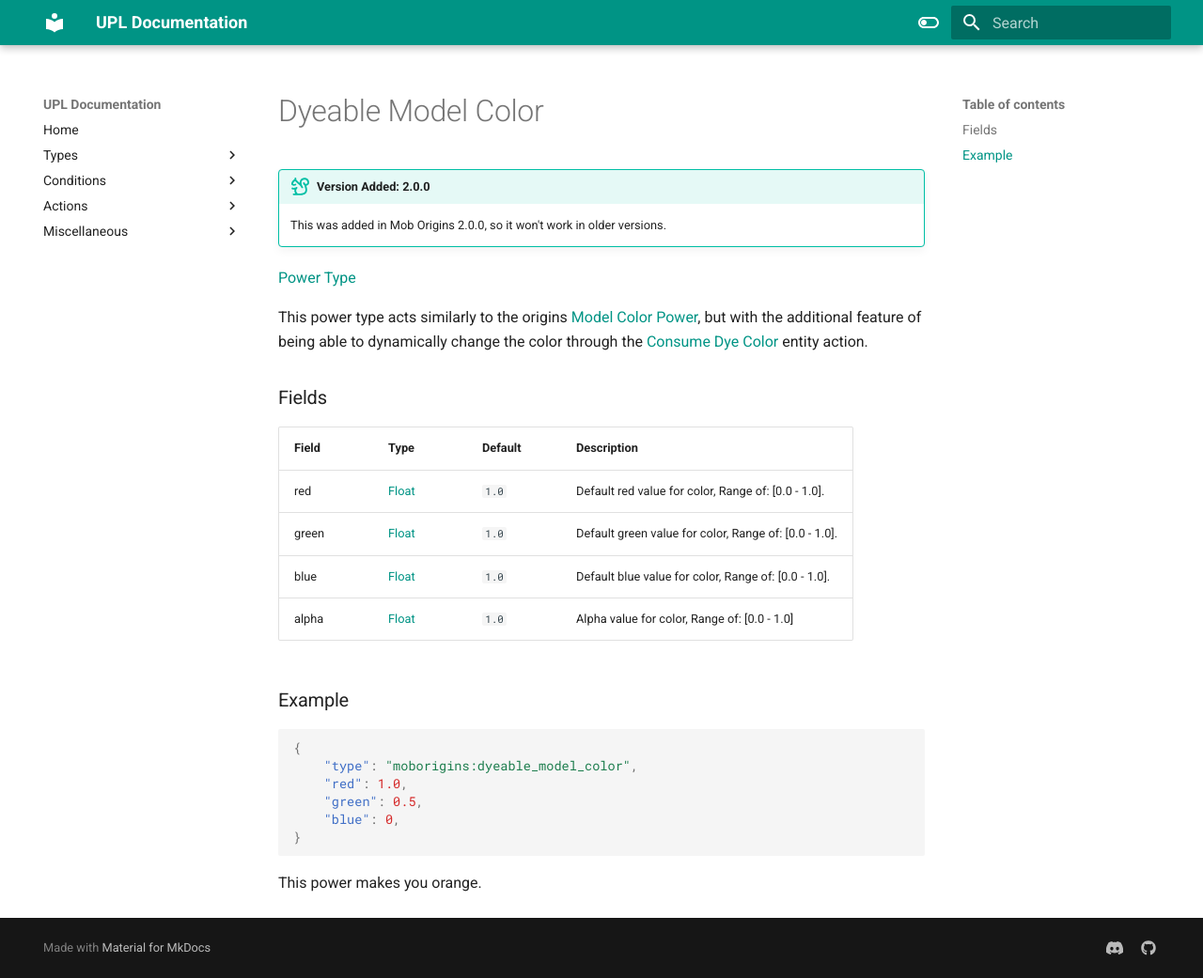
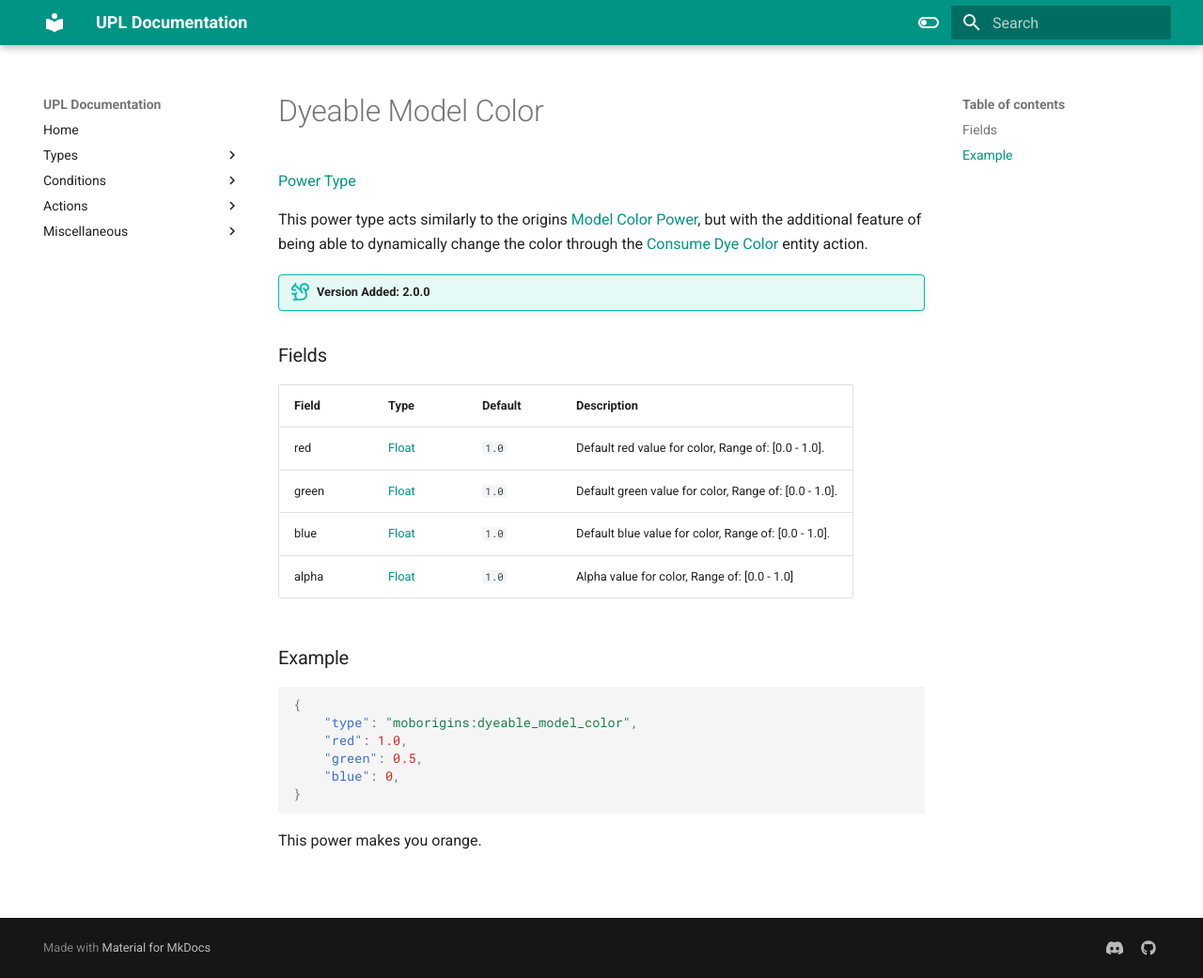
Before and after one commit to UltrusBot/Mob-Origin-Docs, an MkDocs documentation site: the page built from docs/power_types/dyeable_model_color.md, in a window 1280 px wide and 1041 px high. Shown: the whole window at 94% size. Built offline with MkDocs 1.6.1 and Material for MkDocs 9.7.7, drawn with Linux system fonts in a browser that asks for light colours; the version menu is left out.

Commit message:
Change version added location

```diff
--- a/docs/power_types/dyeable_model_color.md
+++ b/docs/power_types/dyeable_model_color.md
@@ -1,10 +1,11 @@
 # Dyeable Model Color
-!!! tip "Version Added: 2.0.0"
 
-    This was added in Mob Origins 2.0.0, so it won't work in older versions.
 [Power Type](../power_types.md)
 
 This power type acts similarly to the origins [Model Color Power](https://origins.readthedocs.io/en/latest/types/power_types/model_color/), but with the additional feature of being able to dynamically change the color through the [Consume Dye Color](../actions/entity/consume_dye_color.md) entity action.
+
+!!! tip "Version Added: 2.0.0"
+
 
 ### Fields
 
```
Also changed, not shown: docs/actions/entity/consume_dye_color.md (+4 -2 lines), docs/power_types/modify_attack_distance_scale.md (+3 -2 lines).
